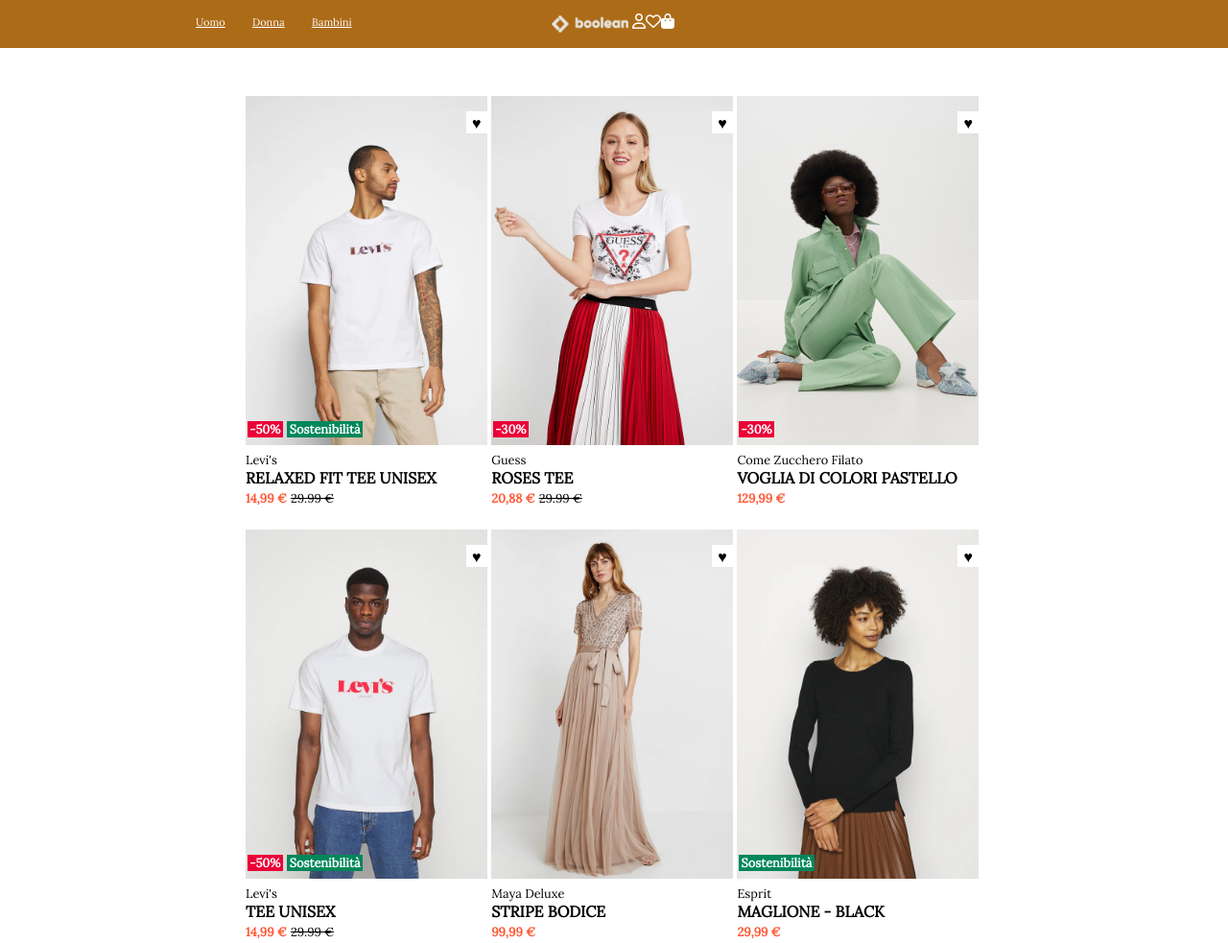
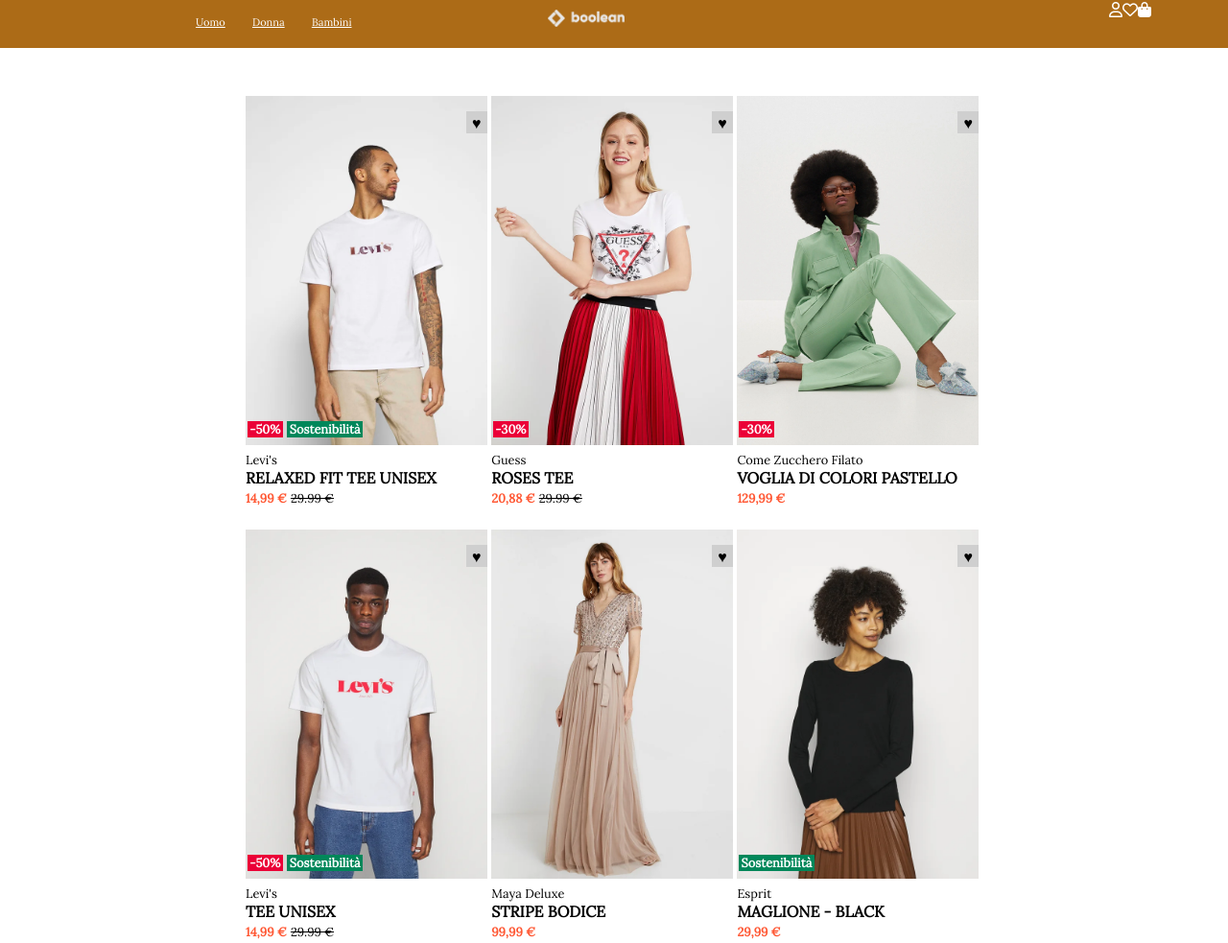
Before and after one commit to GIOVACAPE/html-css-boolando, a plain HTML site: page index.html in a window 1280 px wide. Shown: the whole page at 96% size. Drawn offline with Linux system fonts and the light colour scheme.

```diff
--- a/css/style.css
+++ b/css/style.css
@@ -19,8 +19,9 @@
 }
 
 #header-container {
+    width: 1200px;
     height: 100%;
-    text-align: left;
+
 }
 
 
@@ -29,11 +30,15 @@
 #logo, #ICON , nav {
     display: inline-block;
     vertical-align: middle;
+    float: left;
 }
 
 #ICON{
     color: white;
     display: inline-block;
+    float: right;
+
+
 
 
 }
@@ -91,7 +96,7 @@
     position: absolute;
     top: 1em;
     right: 0;
-    background-color: #ffffff;
+    background-color: #cfcfcf;
     padding: .1em .4em;
 }
 
```
